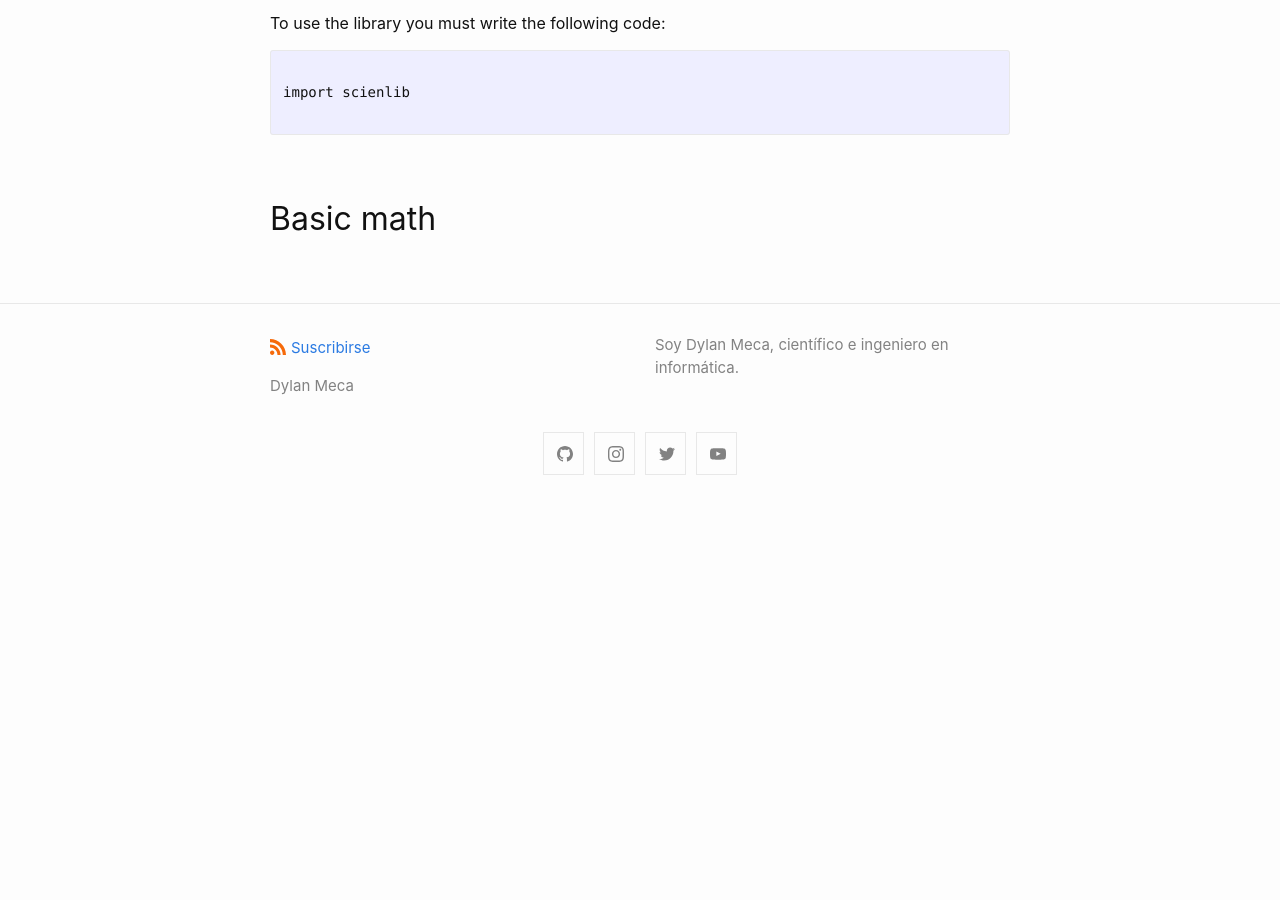
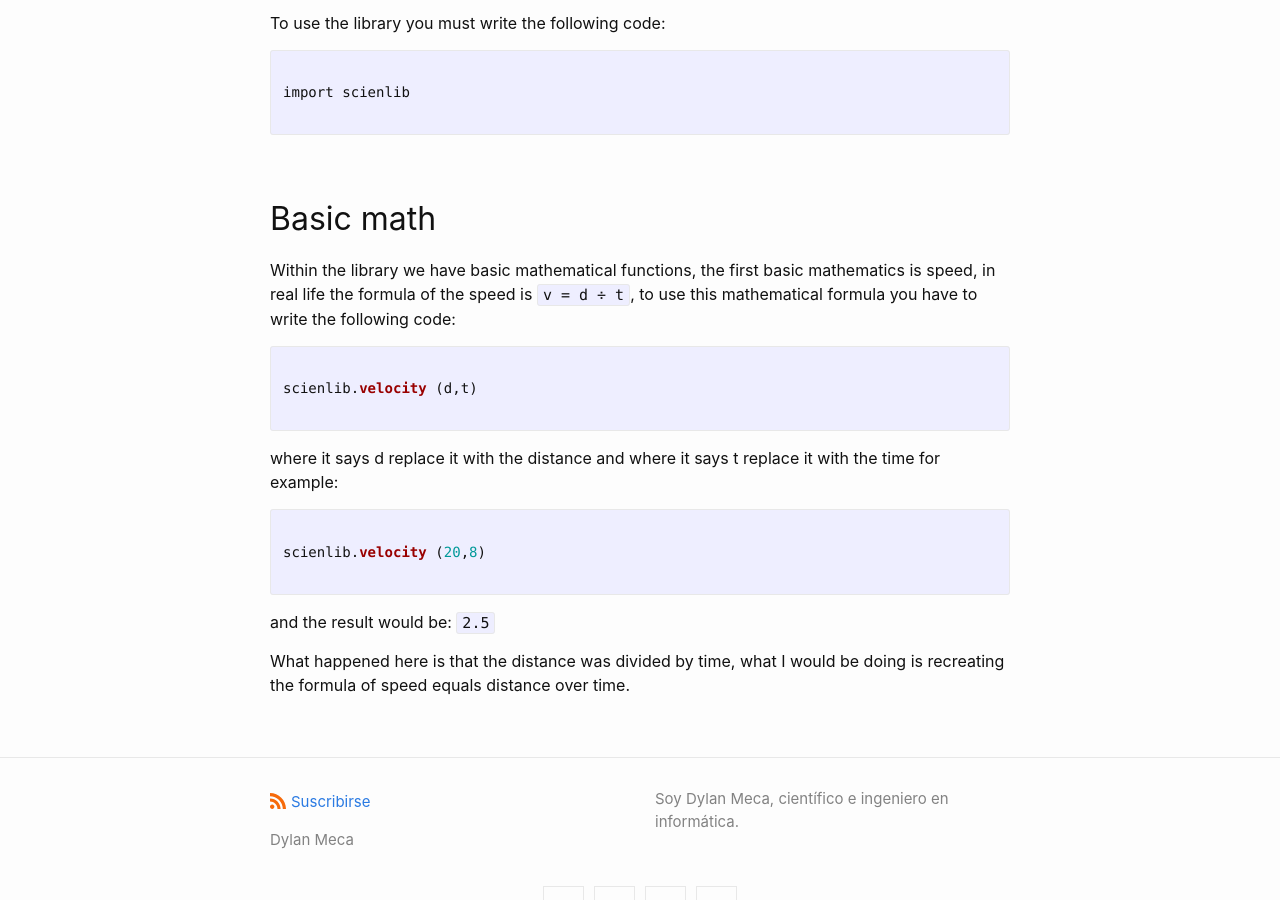
Before and after one commit to dylanmeca/dylanmeca.github.io, a Jekyll site: the page built from _posts/2021-04-28-scienlib-documentation.md, in a window 1280 px wide and 900 px high, scrolled down 631 px. Built offline with Jekyll 4.4.1, drawn with Linux system fonts in a browser that asks for light colours; a script that is not in the unit is left out; comment, search, counter and statistics services are not loaded; before the commit the page ends 1141 px from its top, so only the background shows below that.

Commit message:
Update 2021-04-28-scienlib-documentation.md

````diff
--- a/_posts/2021-04-28-scienlib-documentation.md
+++ b/_posts/2021-04-28-scienlib-documentation.md
@@ -32,3 +32,23 @@ import scienlib
 ```
 
 ## Basic math
+
+Within the library we have basic mathematical functions, the first basic mathematics is speed, in real life the formula of the speed is ``` v = d ÷ t ```, to use this mathematical formula you have to write the following code:
+
+```python
+
+scienlib.velocity (d,t)
+
+```
+
+where it says d replace it with the distance and where it says t replace it with the time for example:
+
+```python
+
+scienlib.velocity (20,8)
+
+```
+
+and the result would be: ``` 2.5 ```
+
+What happened here is that the distance was divided by time, what I would be doing is recreating the formula of speed equals distance over time.
````
